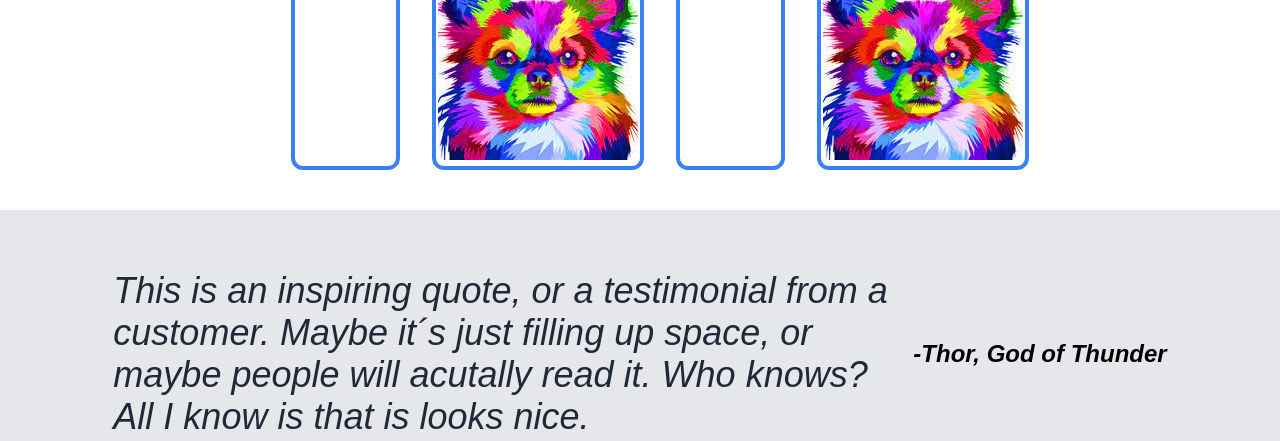
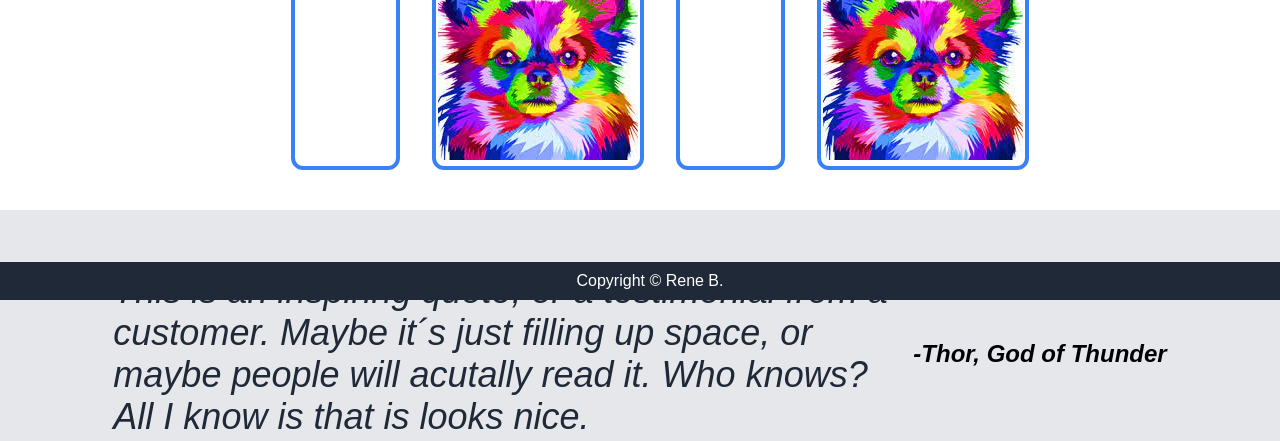
Before and after one commit to Krypto187/FirstWebsite, a plain HTML site: page index.html in a window 1280 px wide. Shown: the part 500-941 px from the top of the page. Drawn offline with Linux system fonts and the light colour scheme.

Commit message:
Created and style the footer to finish the website

```diff
--- a/index.html
+++ b/index.html
@@ -53,6 +53,11 @@
             <button class="btn btn2">Sign Up</button>
         </ul>
     </div>
+
+    <!--Footer-->
+    <div class="footer">
+        Copyright © Rene B.
+    </div>
 </body>
 
 </html>
--- a/style.css
+++ b/style.css
@@ -177,6 +177,7 @@ img {
 
 .signup {
     display: flex;
+    flex-grow: 1;
     justify-content: space-evenly;
     align-items: center;
     background-color: #3882f6;
@@ -196,3 +197,18 @@ img {
 .btn2 {
     border: 2px solid white;
 }
+
+
+/* Footer */
+
+.footer {
+    display: flex;
+    position: fixed;
+    bottom: 0;
+    width: 100%;
+    color: white;
+    justify-content: center;
+    align-items: center;
+    background-color: #1f2937;
+    padding: 10px;
+}
```
